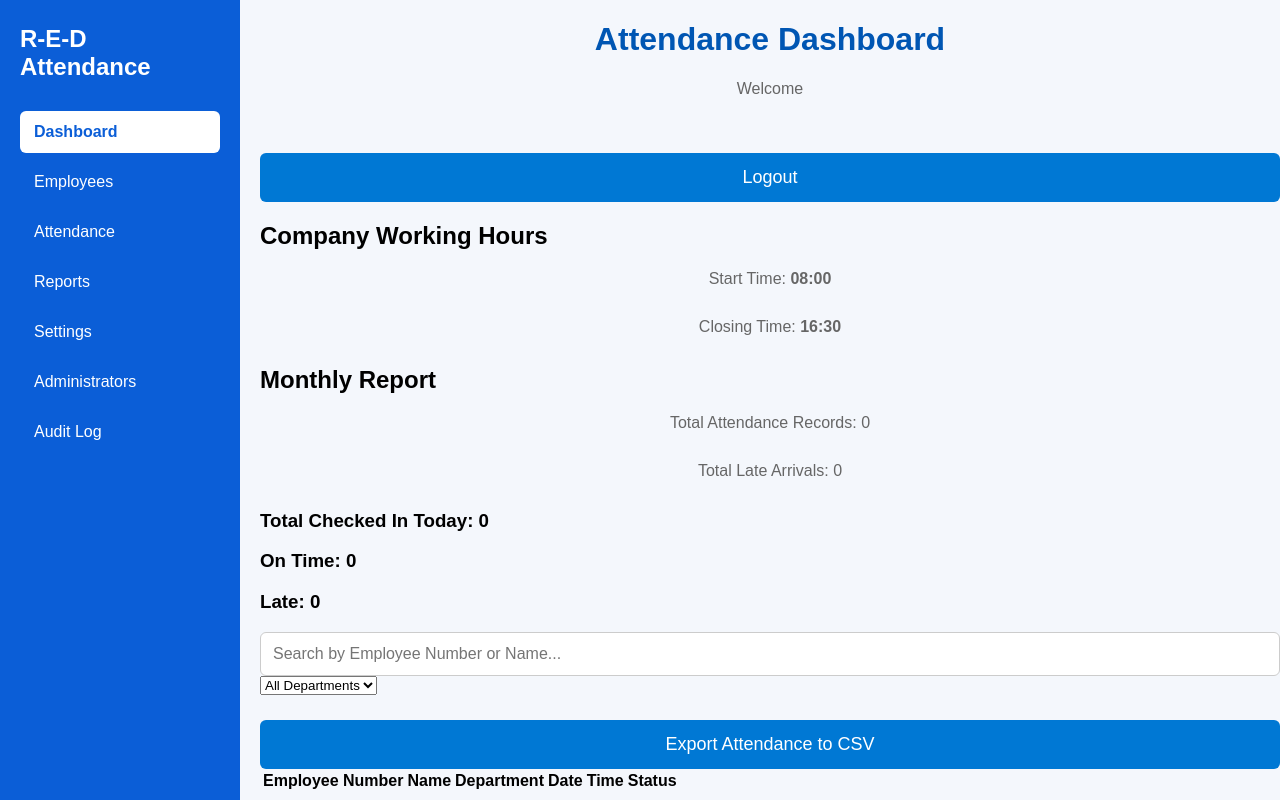
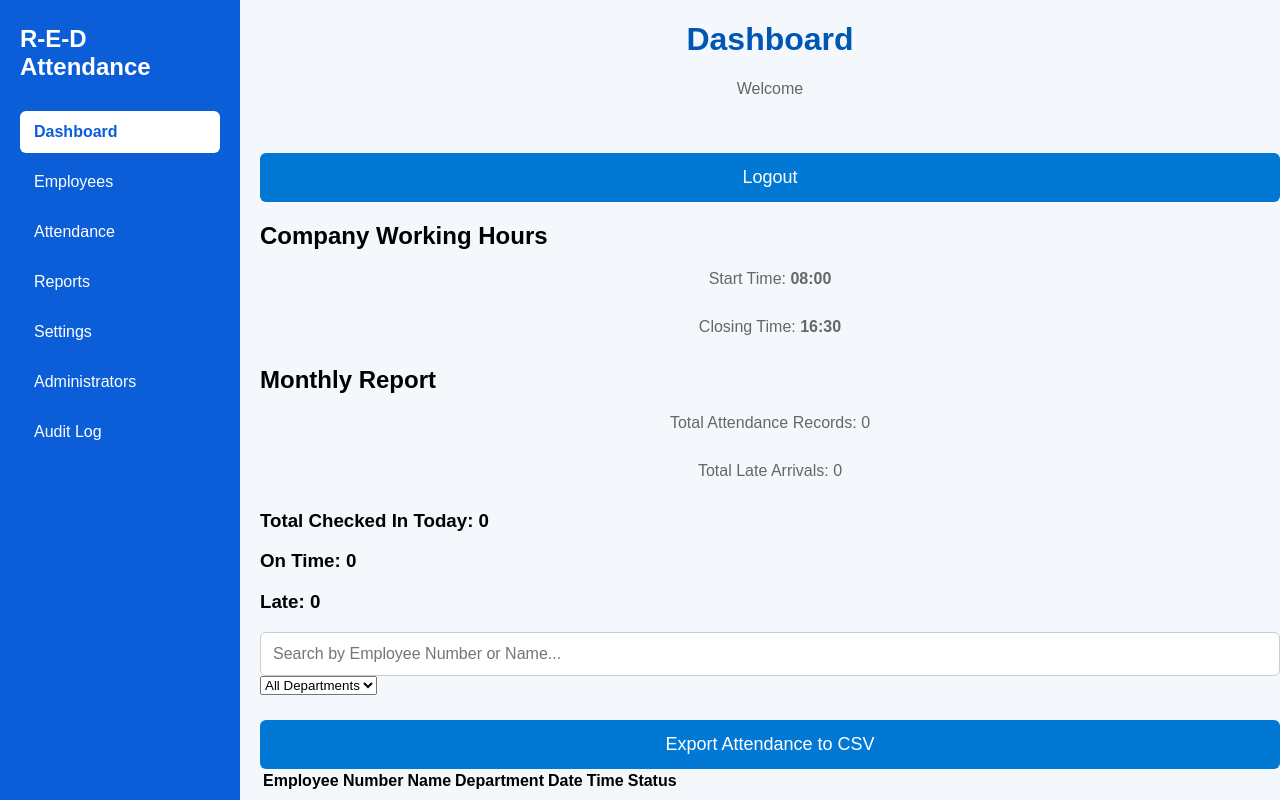
Before and after one commit to keanprivett2-prog/AttendanceSystem, a plain HTML site: page admin.html in a window 1280 px wide. Drawn offline with Linux system fonts and the light colour scheme; no server answers.

Commit message:
Update admin.html

```diff
--- a/admin.html
+++ b/admin.html
@@ -46,13 +46,23 @@
 
 </nav>
 
-        <h1>Attendance Dashboard</h1>
+        <header class="topbar">
+
+    <div>
+
+        <h1>Dashboard</h1>
+
         <p id="adminWelcome">
             Welcome
         </p>
+
+    </div>
+
     <button id="logoutButton">
         Logout
     </button>
+
+</header>
 		<div class="company-hours">
 
     <h2>Company Working Hours</h2>
```
Lines whose indentation alone changed are shown as unchanged.
